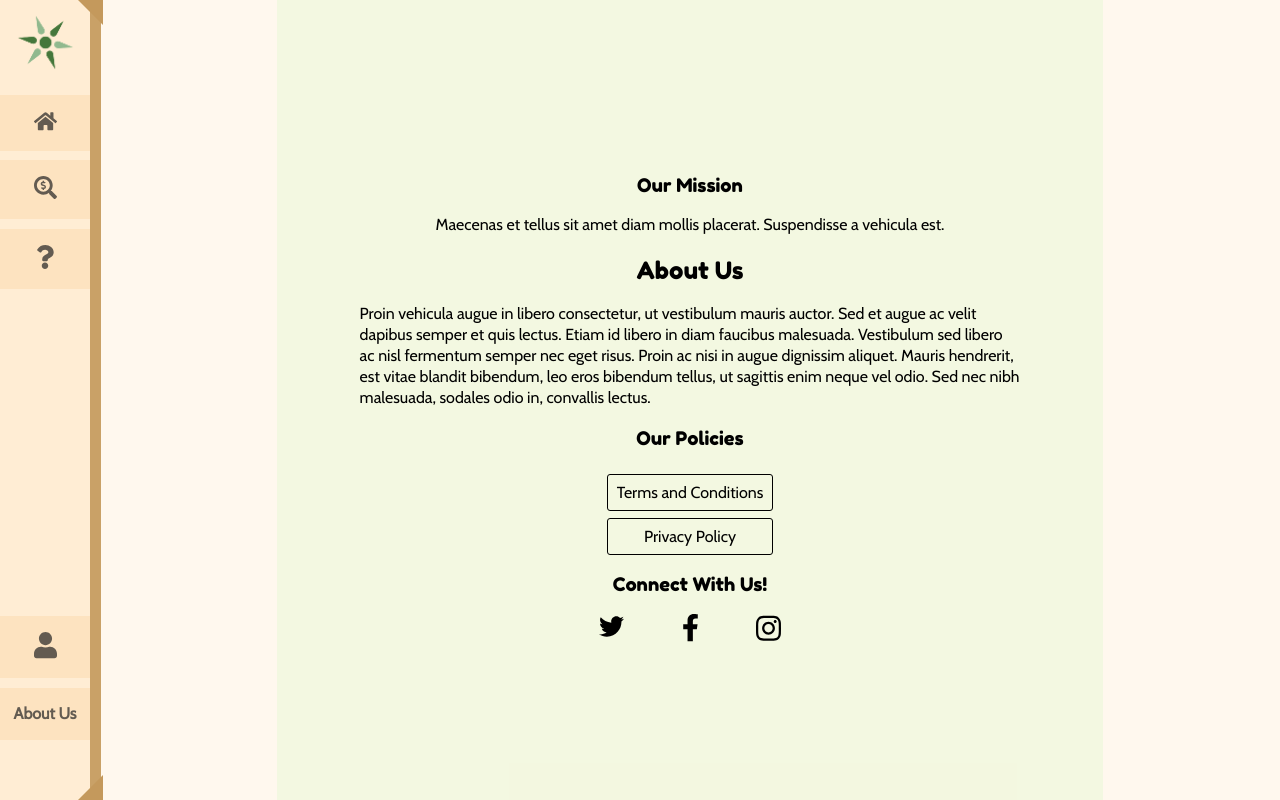
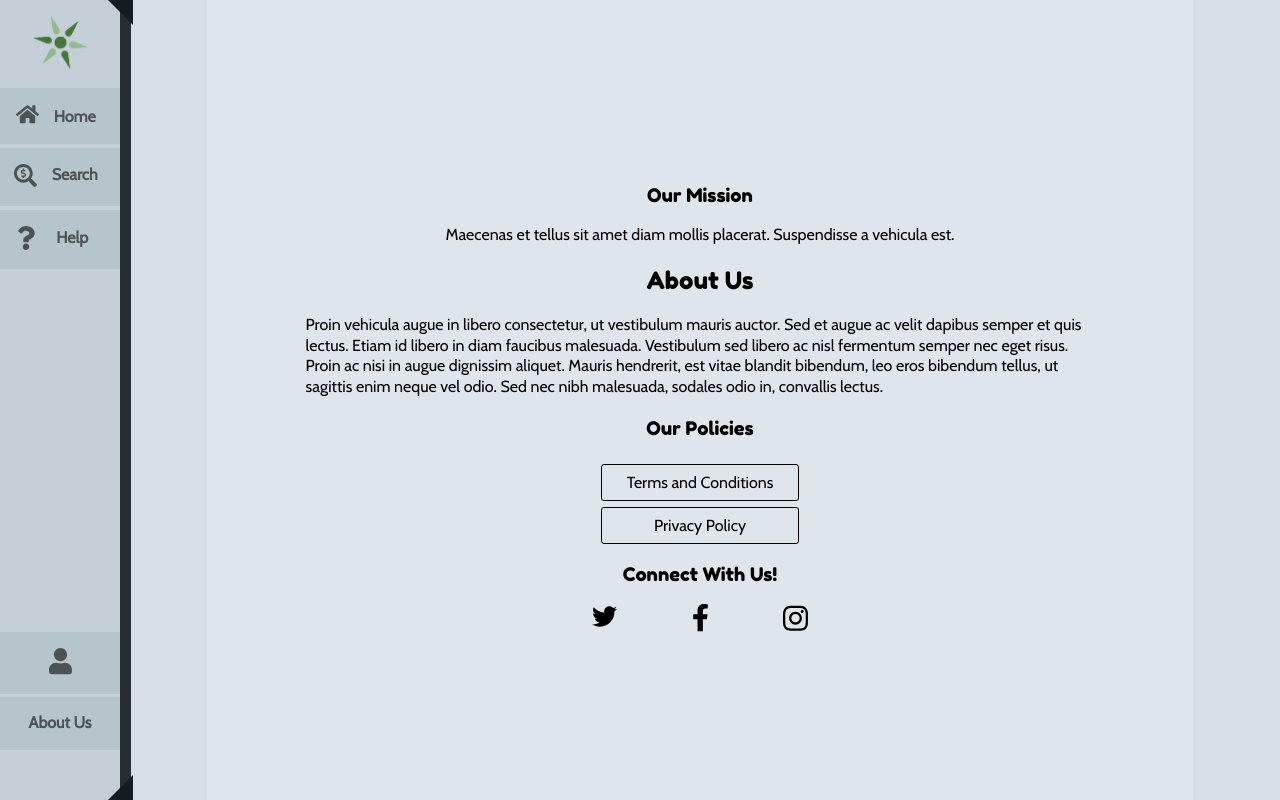
Before and after one commit to x-wyz/Azusa, a React (Create React App) app: page /about in a window 1280 px wide. Built offline with nearby package versions, Linux system fonts and the light colour scheme.

Commit message:
updated colors

```diff
--- a/src/App.css
+++ b/src/App.css
@@ -1,3 +1,3 @@
 .content {
-	margin-left: 100px;
+	margin-left: 120px;
 }
--- a/src/components/navbar/navbar.css
+++ b/src/components/navbar/navbar.css
@@ -33,6 +33,16 @@
 	margin: 0 auto;
 }
 
+.label {
+	position: relative;
+	bottom: 0.3em;
+	left: 0.2em;
+}
+
+.home-label {
+	bottom: 0.05em;
+}
+
 .upper-section, .lower-section, .navigation {
 	display: flex;
 	flex-direction: column;
@@ -45,21 +55,21 @@
 
 
 .upper-section .nav-link-container {
-	margin-top: 0.6em;
+	margin-top: 0.2em;
 }
 
 .lower-section {
-	margin-bottom: 150%;
+	margin-bottom: 110%;
 }
 
 .lower-section .nav-link-container {
-	margin-bottom: 0.6em;
+	margin-bottom: 0.2em;
 }
 
 .nav-link-container {
 	background: var(--nav-link-color);
-	width: 90px;
-	transition: background 0.25s;
+	width: 120px;
+	transition: background 0.15s;
 }
 
 .nav-link-container:hover {
@@ -82,9 +92,17 @@
 
 .nav-icon {
 	width: 23px !important;
+	position: relative;
+	right: 0.7em;
 	height: auto;
 }
 
 .svg-inline--fa.fa-w-12 {
+	position: relative;
+	right: 1.15em;
 	width: 18px !important;
 }
+
+.svg-inline--fa.fa-w-14 {
+	position: static;
+}
--- a/src/components/navbar/navbar.js
+++ b/src/components/navbar/navbar.js
@@ -22,6 +22,7 @@ class Navbar extends Component {
 							<Link to="/" className="nav-link">
 								<p className="nav-text">
 									<FontAwesomeIcon className="nav-icon" icon={faHome} />
+									<span className="label home-label">Home</span>
 								</p>
 							</Link>
 						</div>
@@ -30,6 +31,7 @@ class Navbar extends Component {
 							<Link to="/stores" className="nav-link">
 								<p className="nav-text">
 									<FontAwesomeIcon className="nav-icon" icon={faSearchDollar} />
+									<span className="label">Search</span>
 								</p>
 							</Link>
 						</div>
@@ -38,6 +40,7 @@ class Navbar extends Component {
 							<Link to="/help" className="nav-link">
 								<p className="nav-text">
 									<FontAwesomeIcon className="nav-icon" icon={faQuestion} />
+									<span className="label">Help</span>
 								</p>
 							</Link>
 						</div>
--- a/src/index.css
+++ b/src/index.css
@@ -1,13 +1,15 @@
 :root {
-	--base-color-1: rgba(255,213,154, 0.3);
-	--base-color-2: rgba(255, 233, 201, 0.3);
-	--base-color-deco: rgb(196, 153, 92);
-	--secondary-color-content: rgba(194, 245, 168, 0.2);
+	--base-color-1: rgba(61, 98, 120, 0.12);
+	--base-color-2: rgba(61, 98, 120, 0.2);
+	--base-color-deco: rgb(21, 28, 32);
+	--secondary-color-content: rgba(228, 235, 240, 0.6);
 
-	--nav-link-color: rgba(242, 191, 116, 0.2);
-	--nav-link-color-hover: rgba(242, 191, 116, 0.4);
+	--nav-link-color: rgba(61, 98, 120, 0.1);
+	--nav-link-color-hover: rgba(61, 98, 120, 0.2);
 
-	--border-style-1: 11px solid rgba(196, 153, 92, 0.9);
+	--border-style-1: 11px solid rgb(21, 28, 32, 0.9);
+
+	--content-width-1: 85%;
 }
 
 @font-face {
--- a/src/pages/about/about.css
+++ b/src/pages/about/about.css
@@ -3,7 +3,7 @@
 	flex-direction: column;
 	min-height: 100vh;
 	justify-content: center;
-	width: 70%;
+	width: var(--content-width-1);
 	margin: 0 auto;
 	background: var(--secondary-color-content);
 }
@@ -45,10 +45,26 @@ h3, h2, p.mission-text {
 .fa-btn {
 	width: 25px !important;
 	height: auto;
+	transition: color 0.1s;
 }
 
-.svg-inline--fa.fa-w-10 {
+.twitter-logo:hover {
+	/* Twitter Logo */
+	color: rgb(28,156,235);
+}
+
+.facebook-logo {
+	/* Facebook Logo */
 	width: 17px !important;
+}
+
+.facebook-logo:hover {
+	color: rgb(59,89,152);
+}
+
+.instagram-logo:hover {
+	/* Instagram Logo */
+	color: rgb(147,56,188)
 }
 
 .about-paragraph {
--- a/src/pages/about/about.js
+++ b/src/pages/about/about.js
@@ -28,9 +28,9 @@ function About(){
 
 			<h3>Connect With Us!</h3>
 			<div className="connect-container">
-				<Link to="/na" className="connect-button"><FontAwesomeIcon className="fa-btn" icon={faTwitter} /></Link>
-				<Link to="/na" className="connect-button"><FontAwesomeIcon className="fa-btn" icon={faFacebookF} /></Link>
-				<Link to="/na" className="connect-button"><FontAwesomeIcon className="fa-btn" icon={faInstagram} /></Link>
+				<Link to="/na" className="connect-button"><FontAwesomeIcon className="fa-btn twitter-logo" icon={faTwitter} /></Link>
+				<Link to="/na" className="connect-button"><FontAwesomeIcon className="fa-btn facebook-logo" icon={faFacebookF} /></Link>
+				<Link to="/na" className="connect-button"><FontAwesomeIcon className="fa-btn instagram-logo" icon={faInstagram} /></Link>
 			</div>
 		</div>
 	)
--- a/src/pages/privacy/privacy.css
+++ b/src/pages/privacy/privacy.css
@@ -3,7 +3,7 @@
 	flex-direction: column;
 	min-height: 100vh;
 	justify-content: center;
-	width: 70%;
+	width: var(--content-width-1);
 	margin: 0 auto;
 	background: var(--secondary-color-content);
 }
--- a/src/pages/termsofservice/termsofservice.css
+++ b/src/pages/termsofservice/termsofservice.css
@@ -1,7 +1,8 @@
 .termsofservice-container {
-	width: 70%;
+	width: var(--content-width-1);
 	margin: 0 auto;
-	padding-top: 2.5em;
+	padding-top: 1em;
+	padding-bottom: 2.2em;
 	background: var(--secondary-color-content);
 }
 
```
